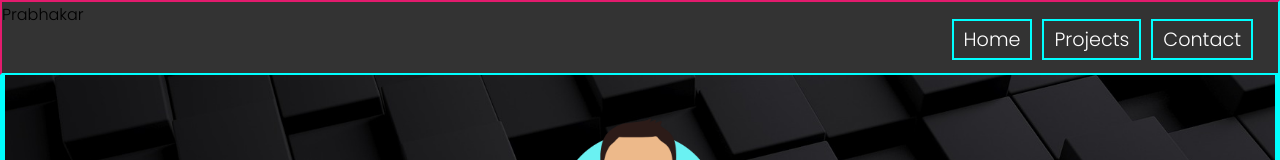
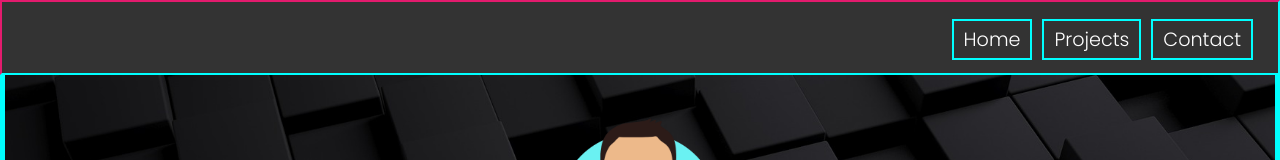
Before and after one commit to g-prabhakar/Portfolio, a React (Create React App) app: page / in a window 1280 px wide. Shown: the top 160 px of the page. Built offline with nearby package versions, Linux system fonts and the light colour scheme.

Commit message:
minor changes

```diff
--- a/src/Components/navbar/Navbar.js
+++ b/src/Components/navbar/Navbar.js
@@ -8,7 +8,6 @@ const Navbar = () => (
             <label for='check' className='checkBtn'>
                 <i class="fa fa-bars"></i>
             </label>
-            <label className='logo'>Prabhakar</label>
             <ul>
                 <li><a href='#banner'>Home</a></li>
                 <li><a href='#projects'>Projects</a></li>
```
